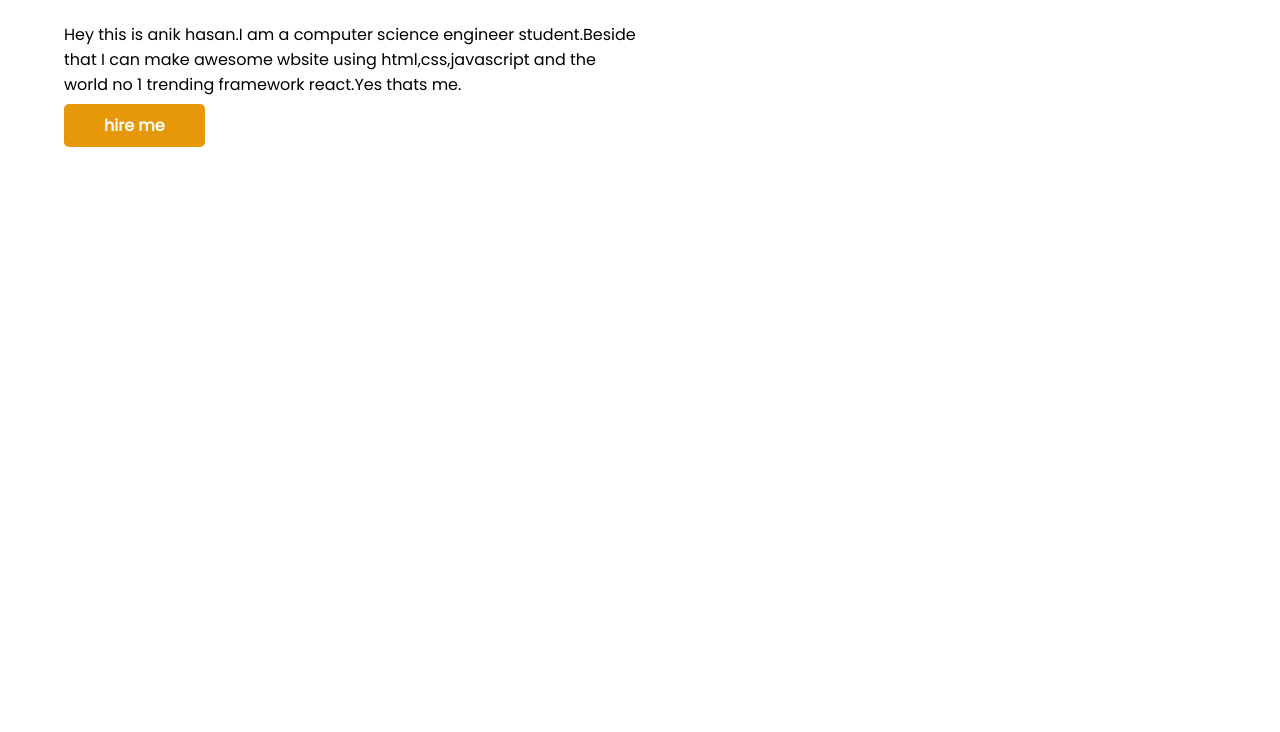
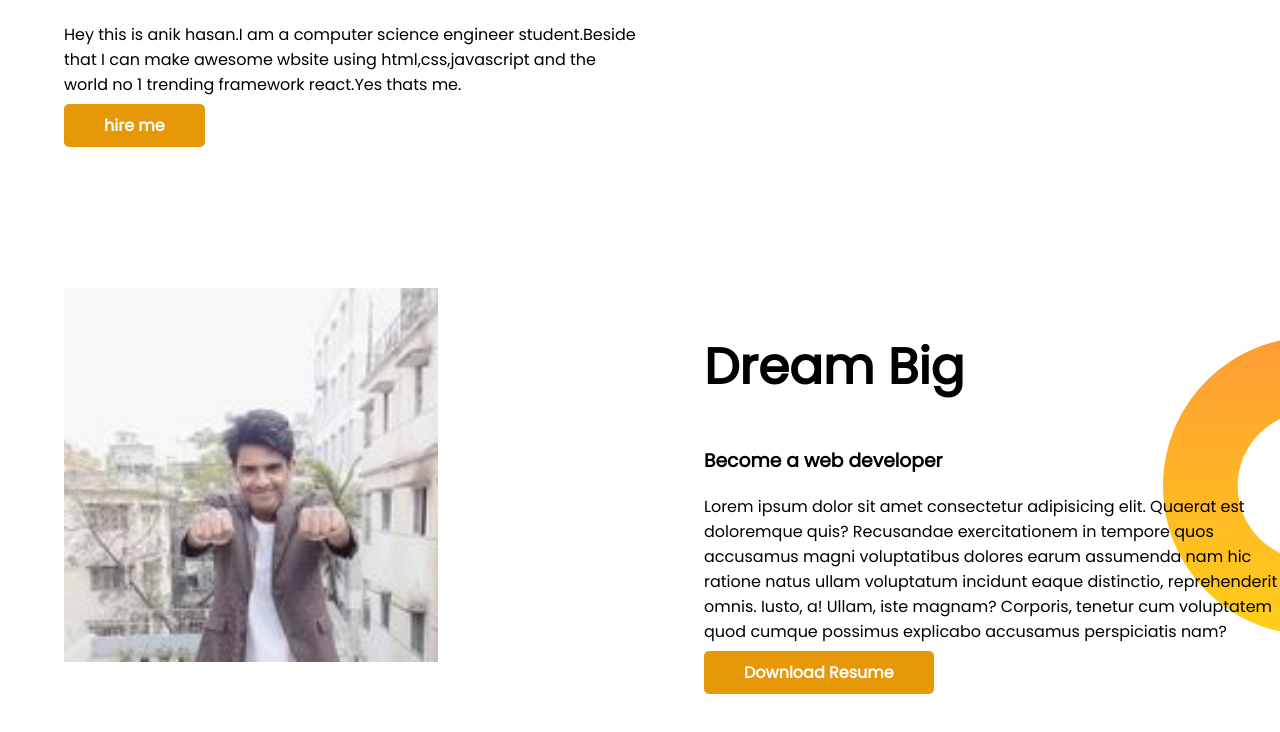
Before and after one commit to Anik-hasan07/developer-portfolio, a plain HTML site: page index.html in a window 1280 px wide. Shown: the part 444-1176 px from the top of the page. Before the commit the page ends 800 px from the top, so only its background shows below. Drawn offline with Linux system fonts and the light colour scheme.

Commit message:
dream added

```diff
--- a/index.html
+++ b/index.html
@@ -26,6 +26,20 @@
         <img src="anik5.png" alt="">
 
     </div>
+
+</section>
+
+<section class="dream-big">
+    <div class="half-width">
+        <img src="anik1.jpg" alt="">
+    </div>
+    <div class="half-width">
+        <h1>Dream  Big</h1>
+        <h3>Become a web developer</h3>
+        <p>Lorem ipsum dolor sit amet consectetur adipisicing elit. Quaerat est doloremque quis? Recusandae exercitationem in tempore quos accusamus magni voluptatibus dolores earum assumenda nam hic ratione natus ullam voluptatum incidunt eaque distinctio, reprehenderit omnis. Iusto, a! Ullam, iste magnam? Corporis, tenetur cum voluptatem quod cumque possimus explicabo accusamus perspiciatis nam?</p>
+        <a class="link-button" target="_blank" href="">Download Resume</a>
+
+    </div>
 </section>
 </body>
 </html>
--- a/style.css
+++ b/style.css
@@ -10,6 +10,7 @@ h1{
 }
 section{
     display: flex;
+    margin-bottom: 150px;
 
 }
 .half-width{
@@ -32,3 +33,9 @@ section{
     background-image: url(top-banner.png);
     background-repeat: no-repeat;
 }
+.dream-big{
+    background-image: url(dream-bg.png);
+    background-repeat: no-repeat;
+    background-position: right;
+
+}
```
